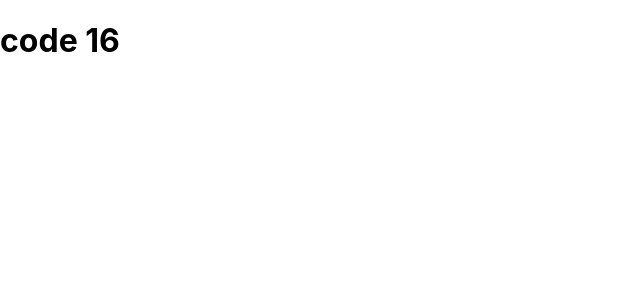
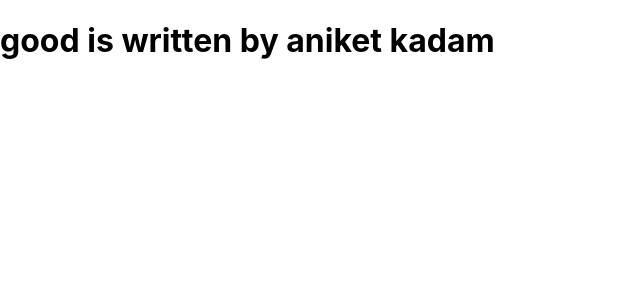
Before and after one commit to aniket2727/typescriptreact, a React (Create React App) app in the folder my-app/: page / in a window 1280 px wide. Shown: the top 300 px of the page, without its empty margins (0-640 px from the left). Built offline with nearby package versions, Linux system fonts and the light colour scheme.

Commit message:
add code

```diff
--- a/my-app/src/App.tsx
+++ b/my-app/src/App.tsx
@@ -15,11 +15,11 @@ import Maincomponentforhoc from './compoent/Code13';
 import Curring from './compoent/Code14';
 import Closures from './compoent/Code15';
 import Code16 from './compoent/Code16';
-
+import Code17 from './compoent/Code17';
 function App() {
   return (
     <div className="App">
-       <Code16/>
+       <Code17/>
     </div>
   );
 }
--- /dev/null
+++ b/my-app/src/compoent/Code17.tsx
@@ -0,0 +1,44 @@
+
+
+
+// code is written by aniket kadam
+import React from 'react'
+
+const Code17 = () => {
+
+
+    const data=[{
+        name:'aniket',
+        age:'10'
+    },{
+        name:'vijay',
+        age:'20'
+    }]
+
+
+    const a:string[]=[];
+
+    for(let i of data){
+        console.log(i.name);
+        a.push(i.age)
+    }
+
+    // console.log("a is ",{...a});
+
+    const obj: { [key: number]: string } = a.reduce((acc, value, index) => {
+        // console.log("the value index",index);
+        // console.log("the value value",value);
+        // console.log("the value acc",acc);
+        acc[index] = value;
+        return acc;
+      }, {} as { [key: number]: string });
+
+    console.log(obj);
+  return (
+    <div>
+        <h1>good is written by aniket kadam</h1>
+    </div>
+  )
+}
+
+export default Code17
```
